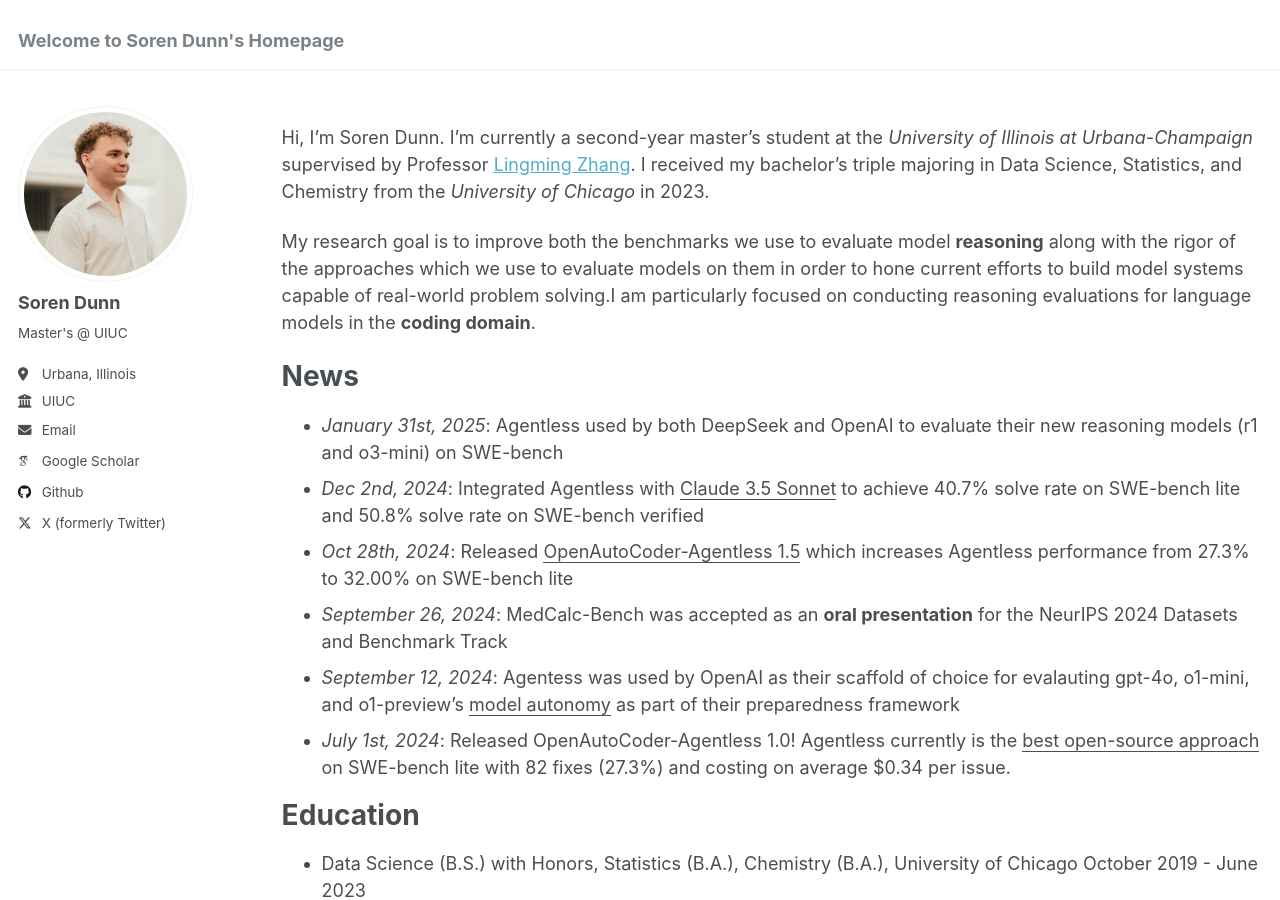
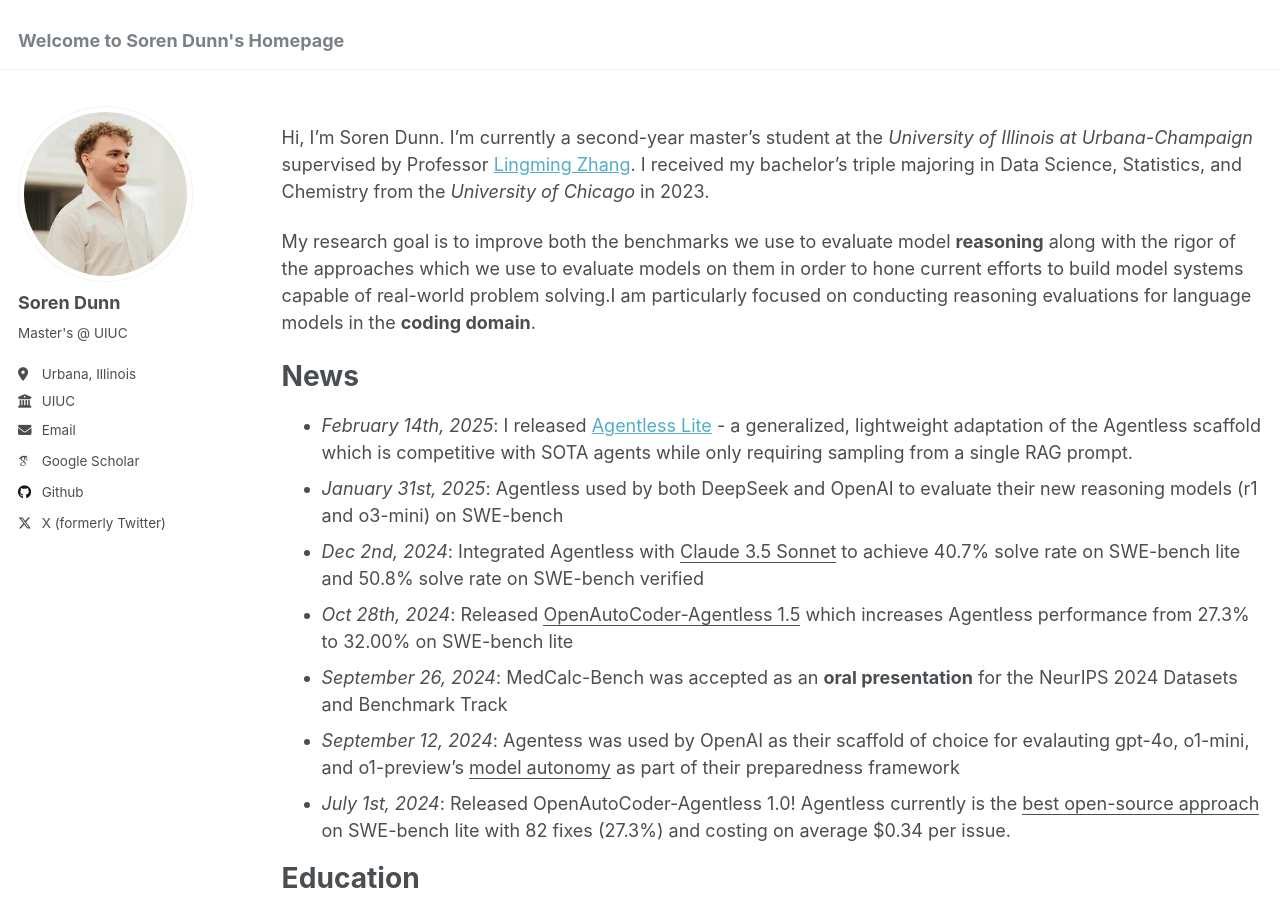
Before and after one commit to sorendunn/sorendunn.github.io, a Jekyll site: the page built from _pages/about.md, in a window 1280 px wide and 900 px high. Built offline with Jekyll 4.4.1, drawn with Linux system fonts in a browser that asks for light colours; some web fonts are replaced.

Commit message:
add Agentless Lite

```diff
--- a/_pages/about.md
+++ b/_pages/about.md
@@ -15,6 +15,7 @@ My research goal is to improve both the benchmarks we use to evaluate model **re
 
 News
 =====
+- *February 14th, 2025*: I released [Agentless Lite](https://github.com/sorendunn/Agentless-Lite) - a generalized, lightweight adaptation of the Agentless scaffold which is competitive with SOTA agents while only requiring sampling from a single RAG prompt.
 - *January 31st, 2025*: Agentless used by both DeepSeek and OpenAI to evaluate their new reasoning models (r1 and o3-mini) on SWE-bench
 - *Dec 2nd, 2024*: Integrated Agentless with <ins>Claude 3.5 Sonnet</ins> to achieve 40.7% solve rate on SWE-bench lite and 50.8% solve rate on SWE-bench verified
 - *Oct 28th, 2024*: Released <ins>OpenAutoCoder-Agentless 1.5</ins> which increases Agentless performance from 27.3% to 32.00% on SWE-bench lite
```
